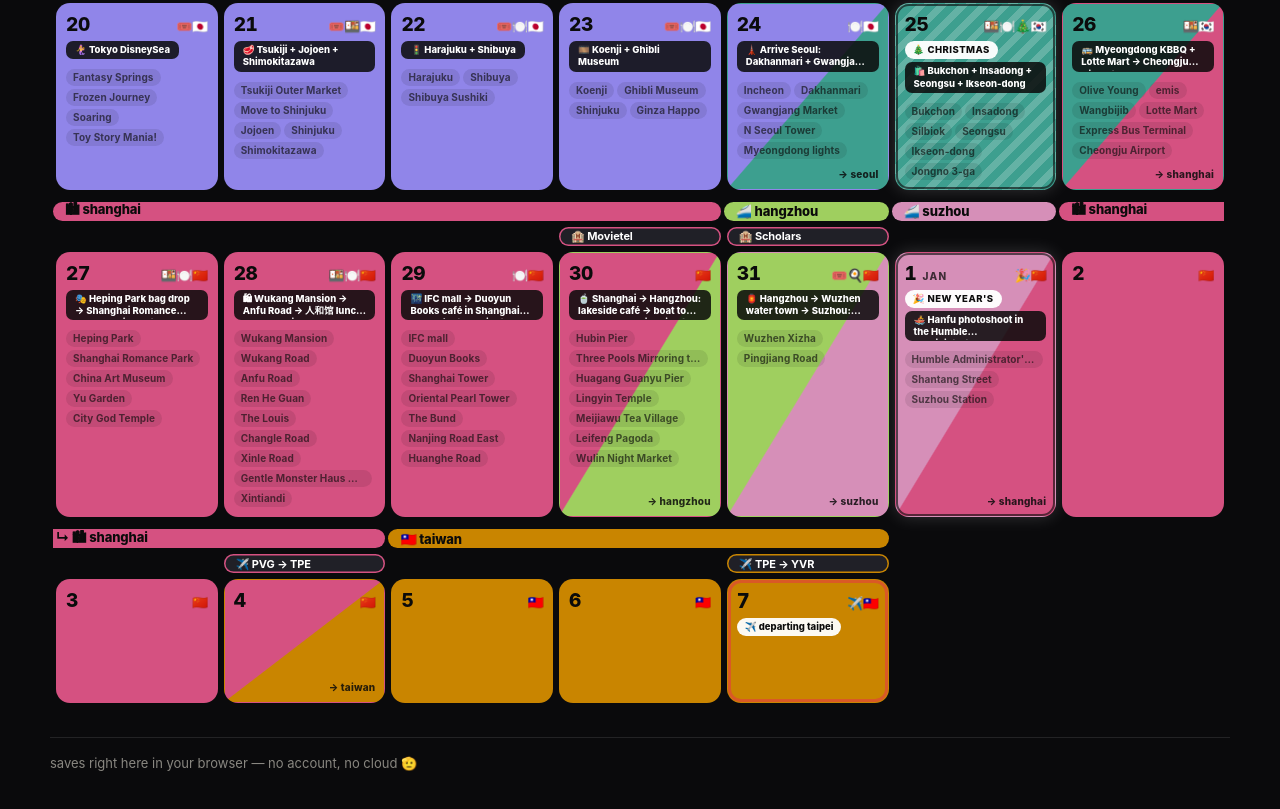
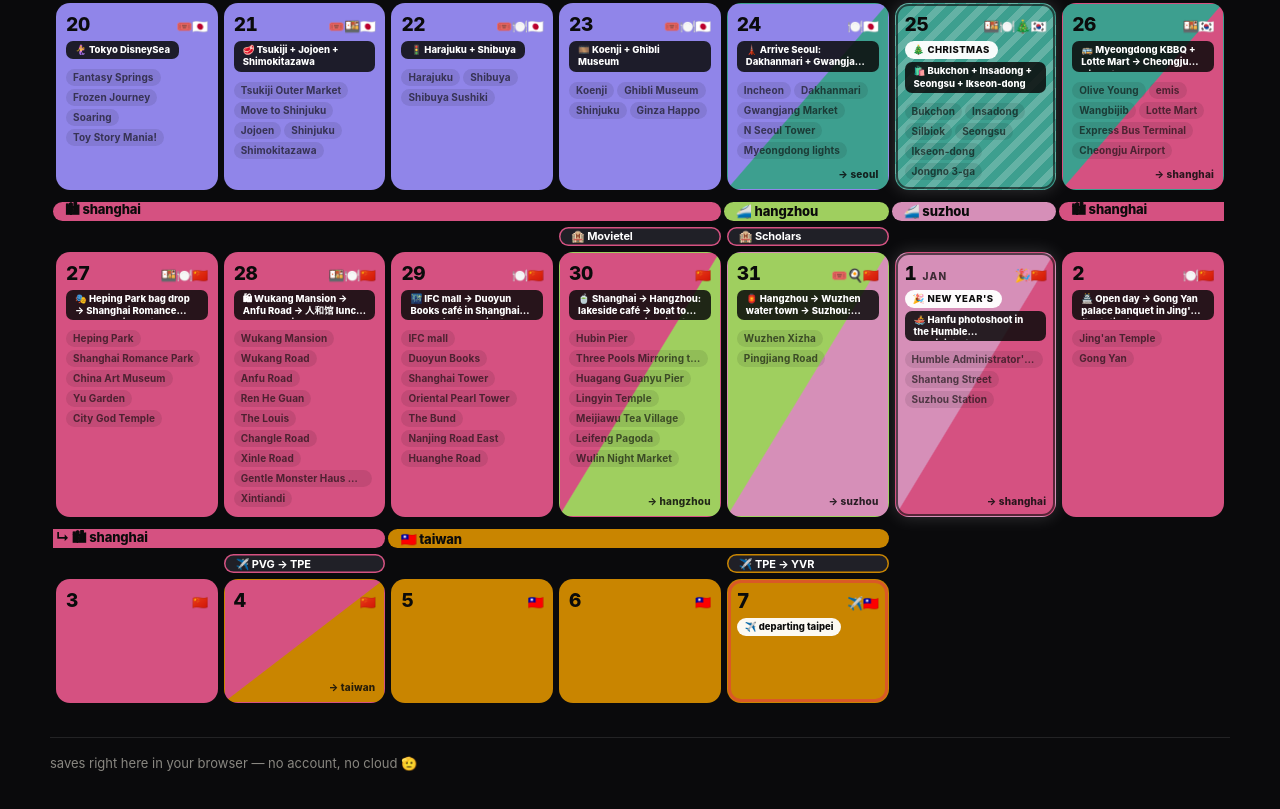
Before and after one commit to mingyaang/jpn2026, a plain HTML site: page index.html in a window 1280 px wide. Shown: the part 991-1800 px from the top of the page. Drawn offline with Linux system fonts and the light colour scheme.

Commit message:
Jan 2: tentative Gong Yan dinner card

```diff
--- a/index.html
+++ b/index.html
@@ -2219,6 +2219,43 @@ const DAY_TEMPLATES = [
       },
     ],
   },
+  {
+    id:'shanghai-gongyan-jan2', short:'Gong Yan', icon:'🏯', title:'Open day → Gong Yan palace banquet in Jing\'an (tentative)', city:'shanghai', date:'2027-01-02',
+    summary:'Tentative. The daytime is open, and the one fixed point is dinner at Gong Yan (宫宴), the immersive palace banquet at its Jing\'an flagship. Line 10 and Line 2 there and back.',
+    pois:['Jing\'an Temple', 'Gong Yan'],
+    brief:[
+      ['book', 'Gong Yan (宫宴) Jing\'an flagship: reserve a dinner seat on its WeChat mini-program at least a week ahead, earlier for the New Year holiday. A local guide rates row 2 the best value.'],
+      ['to do', 'Tentative: the daytime is unplanned. Zhujiajiao (朱家角) is deferred.'],
+    ],
+    map:'https://www.google.com/maps/dir/?api=1&origin=Siping+Road+Station+Shanghai&destination=Jing%27an+Temple+Station+Shanghai&travelmode=transit',
+    routeMap:'img/shanghai-jan2-route.svg',
+    events:[
+      {
+        time:'10:00', title:'Open daytime', optional:true,
+        note:'Nothing planned yet. Keep it slow before the banquet, or fill it later.',
+      },
+      {
+        time:'16:45', title:'Home → Jing\'an Temple on Line 10 + Line 2',
+        note:'Line 10 Siping Road → Nanjing Road East, then Line 2 three stops west to Jing\'an Temple (静安寺站), ~35 min (estimate). The golden temple is lit up right by the station.',
+        image:'img/jingan-temple-night.webp',
+      },
+      {
+        time:'17:30', title:'Gong Yan (宫宴) palace banquet', meal:'dinner',
+        note:'Court-style dinner theatre: you pick a cup, are served tea and fruit wine (mostly non-alcoholic) with old court etiquette, and eat while projection-mapped shows play. Candied haws (冰糖葫芦) come after the meal. Plan 2-2.5 h.',
+        facts:[
+          ['address', '静安区北京西路1485号1栋大厅, ~600 m from Jing\'an Temple station exit 3.'],
+          ['hours', 'Dinner service 17:00-21:00 (Dianping, Nov 2026).'],
+          ['cost', '~¥572 per person (Dianping). The Dianping deals are lunch only.'],
+          ['costume', 'Costume and makeup are a paid add-on. Optional, since you do the Hanfu shoot in Suzhou on Jan 1.'],
+        ],
+        source:'https://note.com/hjockey/n/n24ae8f4831c5',
+      },
+      {
+        time:'20:00', title:'Home on Line 2 + Line 10',
+        note:'Jing\'an Temple → Nanjing Road East on Line 2, then Line 10 to Siping Road, ~35 min. Or a Didi, ~25 min.',
+      },
+    ],
+  },
 ];
 
 // Fixed route segments; names, flags, and colours live here.
```
Also changed, not shown: japan.html (+37 -0 lines), img/CREDITS.txt, img/jingan-temple-night.webp (added), img/shanghai-jan2-route.svg (added).
